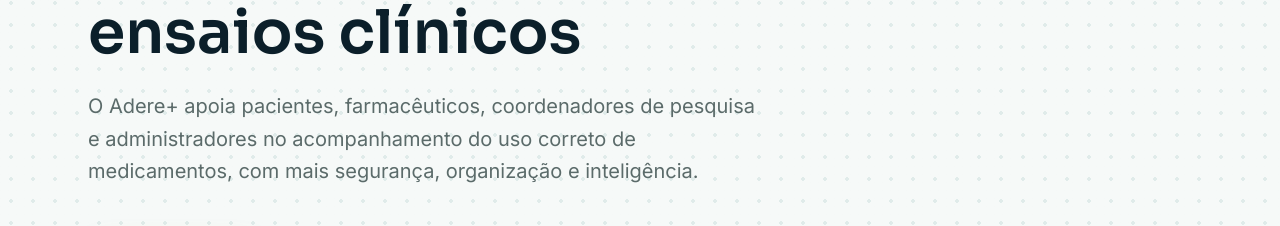
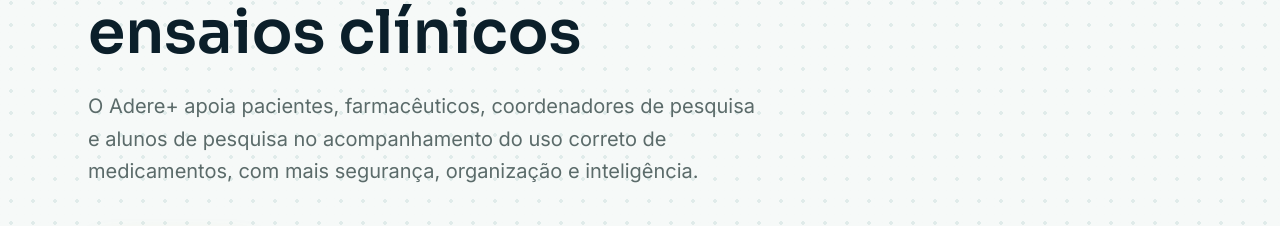
Before and after one commit to Lucas0Santana/adere-mais, a React (Vite) app: page / in a window 1280 px wide. Shown: the part 382-608 px from the top of the page. Built offline with nearby package versions, Linux system fonts and the light colour scheme.

Commit message:
fix: corrige descrição no componente Hero para incluir alunos de pesquisa

```diff
--- a/src/components/Hero.tsx
+++ b/src/components/Hero.tsx
@@ -22,7 +22,7 @@
 
           <p className="mt-6 text-lg leading-relaxed text-muted sm:text-xl">
             O Adere+ apoia pacientes, farmacêuticos, coordenadores de pesquisa
-            e administradores no acompanhamento do uso correto de
+            e alunos de pesquisa no acompanhamento do uso correto de
             medicamentos, com mais segurança, organização e inteligência.
           </p>
 
```
